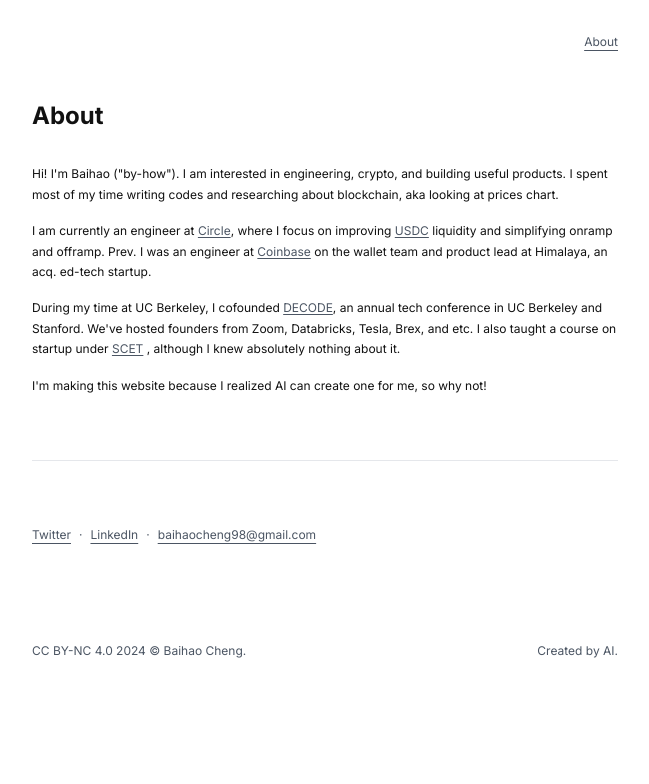
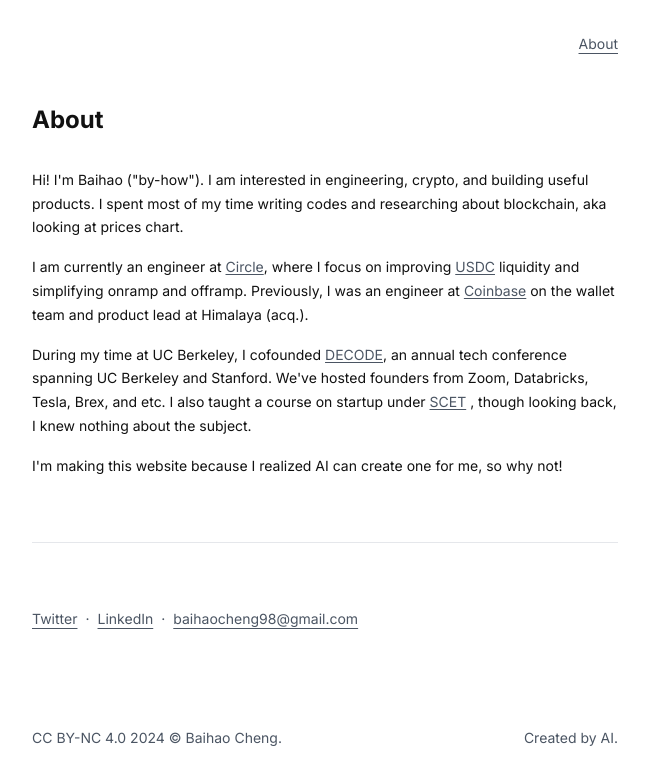
Before and after one commit to cbaihao/baihaocheng, a Next.js app: page / in a window 1280 px wide. Shown: the top 784 px of the page, without its empty margins (315-964 px from the left). Built offline with nearby package versions, Linux system fonts and the light colour scheme.

Commit message:
text size

```diff
--- a/app/layout.tsx
+++ b/app/layout.tsx
@@ -17,10 +17,10 @@ export default function RootLayout({
 }>) {
   return (
     <html lang="en">
-      <body className={`${inter.className} text-[12px]`}>
+      <body className={`${inter.className} text-[14px]`}>
         <div className="max-w-[650px] mx-auto px-8 py-8">
           <nav>
-            <ul className="flex justify-end gap-6 mb-12 text-[12px]">
+            <ul className="flex justify-end gap-6 mb-12 text-[14px]">
               <li>
                 <Link
                   href="/"
@@ -32,7 +32,7 @@ export default function RootLayout({
             </ul>
           </nav>
           {children}
-          <footer className="mt-16 pt-16 border-t border-gray-200 text-[12px] text-gray-600">
+          <footer className="mt-16 pt-16 border-t border-gray-200 text-[14px] text-gray-600">
             <div className="mb-24">
               <a
                 href="https://x.com/cbaihao"
--- a/app/page.tsx
+++ b/app/page.tsx
@@ -27,7 +27,7 @@ export default function Home() {
             >
               USDC
             </a>{" "}
-            liquidity and simplifying onramp and offramp. Prev. I was an
+            liquidity and simplifying onramp and offramp. Previously, I was an
             engineer at{" "}
             <a
               href="https://www.coinbase.com/"
@@ -35,8 +35,7 @@ export default function Home() {
             >
               Coinbase
             </a>{" "}
-            on the wallet team and product lead at Himalaya, an acq. ed-tech
-            startup.
+            on the wallet team and product lead at Himalaya (acq.).
           </p>
 
           <p>
@@ -47,16 +46,16 @@ export default function Home() {
             >
               DECODE
             </a>
-            , an annual tech conference in UC Berkeley and Stanford. We&apos;ve
-            hosted founders from Zoom, Databricks, Tesla, Brex, and etc. I also
-            taught a course on startup under{" "}
+            , an annual tech conference spanning UC Berkeley and Stanford.
+            We&apos;ve hosted founders from Zoom, Databricks, Tesla, Brex, and
+            etc. I also taught a course on startup under{" "}
             <a
               href="https://scet.berkeley.edu/"
               className="text-gray-600 hover:text-black underline"
             >
               SCET
             </a>{" "}
-            , although I knew absolutely nothing about it.
+            , though looking back, I knew nothing about the subject.
           </p>
 
           <p>
```
